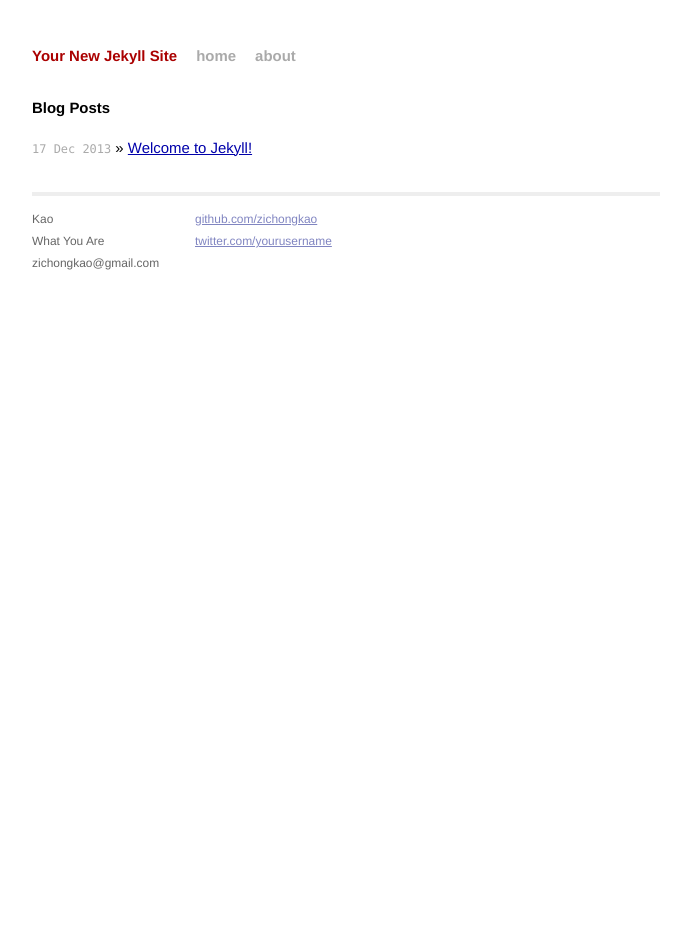
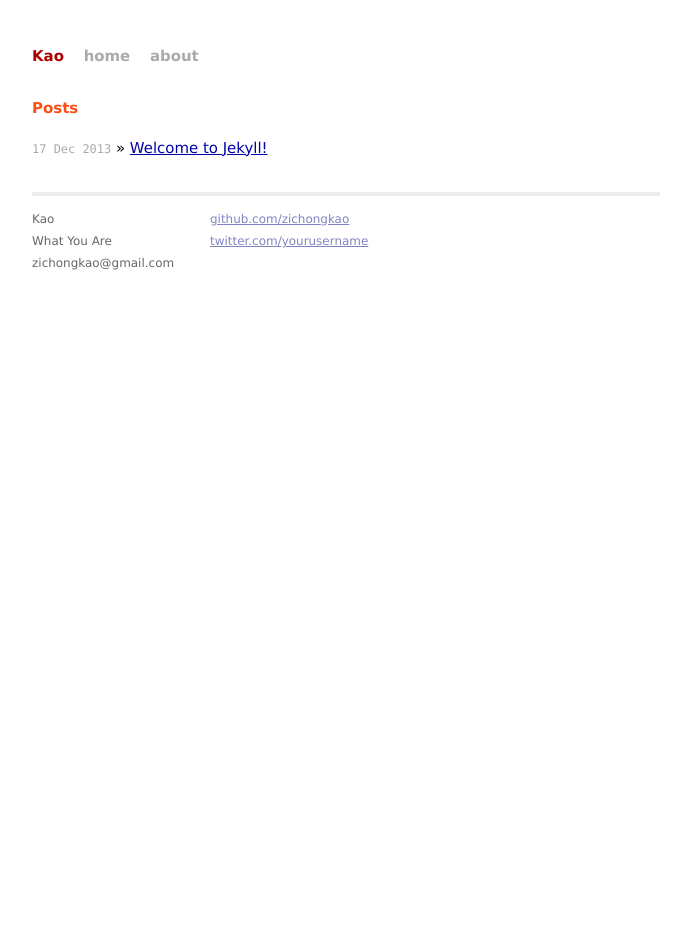
Before and after one commit to zichongkao/zichongkao.github.io, a Jekyll site: the page built from index.html, in a window 1280 px wide. Shown: the whole page, without its empty margins (294-985 px from the left). Built offline with Jekyll 4.4.1, drawn with Linux system fonts in a browser that asks for light colours; Markdown is read by kramdown in place of the engine named in the settings.

Commit message:
fixed about link, font change

```diff
--- a/_config.yml
+++ b/_config.yml
@@ -1,3 +1,3 @@
-name: Your New Jekyll Site
+name: Kao
 markdown: redcarpet
 pygments: true
--- a/_layouts/default.html
+++ b/_layouts/default.html
@@ -19,7 +19,7 @@
           <div class="header">
             <h1 class="title"><a href="/">{{ site.name }}</a></h1>
             <a class="extra" href="/">home</a>
-            <a class="extra" href="/">about</a>
+            <a class="extra" href="/about">about</a>
           </div>
 
           {{ content }}
--- a/css/main.css
+++ b/css/main.css
@@ -14,7 +14,7 @@ html, body { height: 100%; }
 
 body {
   background-color: #FFF;
-  font: 13.34px Helvetica, Arial, sans-serif;
+  font: 13.34px Verdana, Helvetica, sans-serif;
   font-size: small;
   text-align: center;
 }
@@ -22,7 +22,11 @@ body {
 h1, h2, h3, h4, h5, h6 {
   font-size: 100%; }
 
-h1 { margin-bottom: 1em; }
+h1 {
+  margin-bottom: 1em;
+  color: #fb4f14;
+
+}
 p { margin: 1em 0; }
 
 a         { color: #00a; }
--- a/index.html
+++ b/index.html
@@ -1,10 +1,10 @@
 ---
 layout: default
-title: Kao
+title: Kao's Website
 ---
 
 <div id="home">
-  <h1>Blog Posts</h1>
+  <h1>Posts</h1>
   <ul class="posts">
     {% for post in site.posts %}
       <li><span>{{ post.date | date_to_string }}</span> &raquo; <a href="{{ post.url }}">{{ post.title }}</a></li>
```
